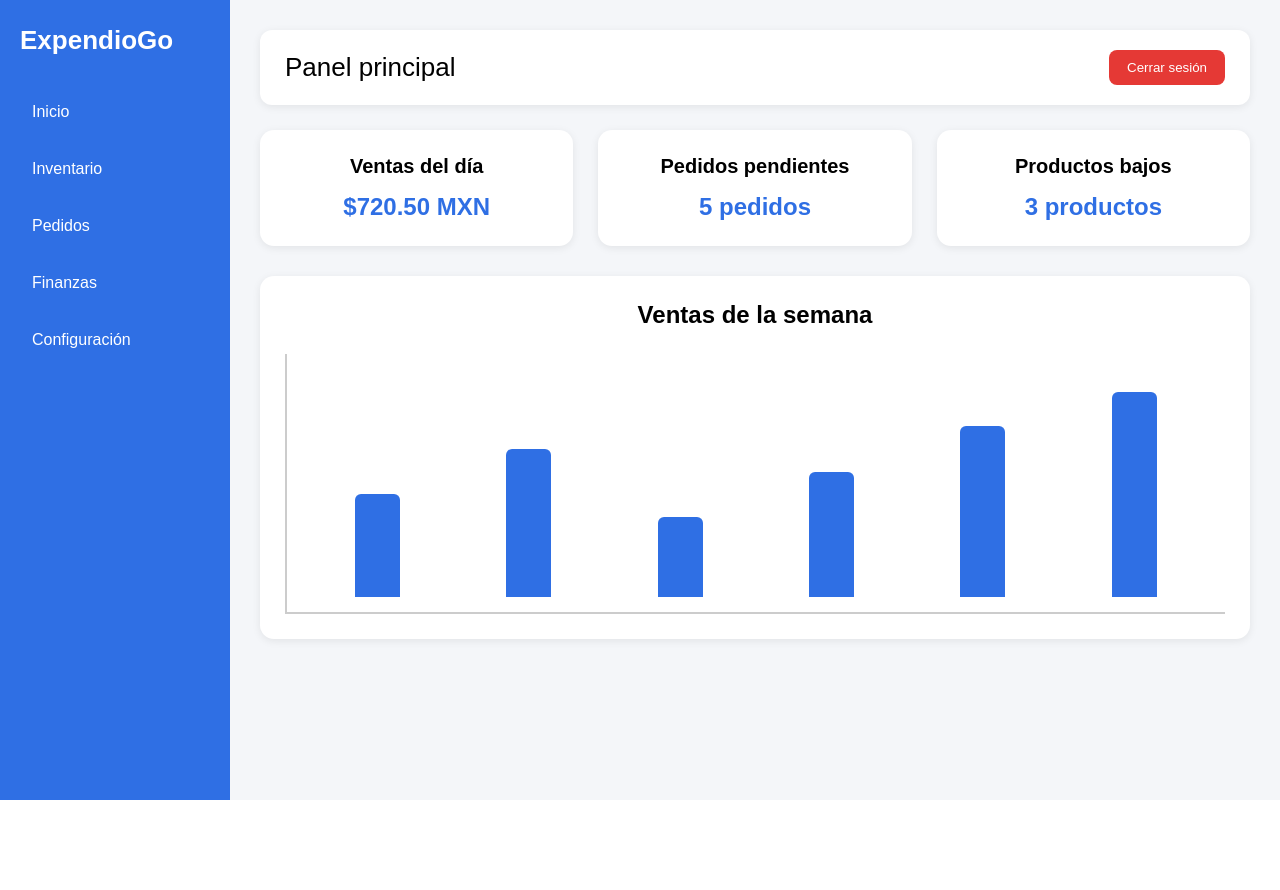
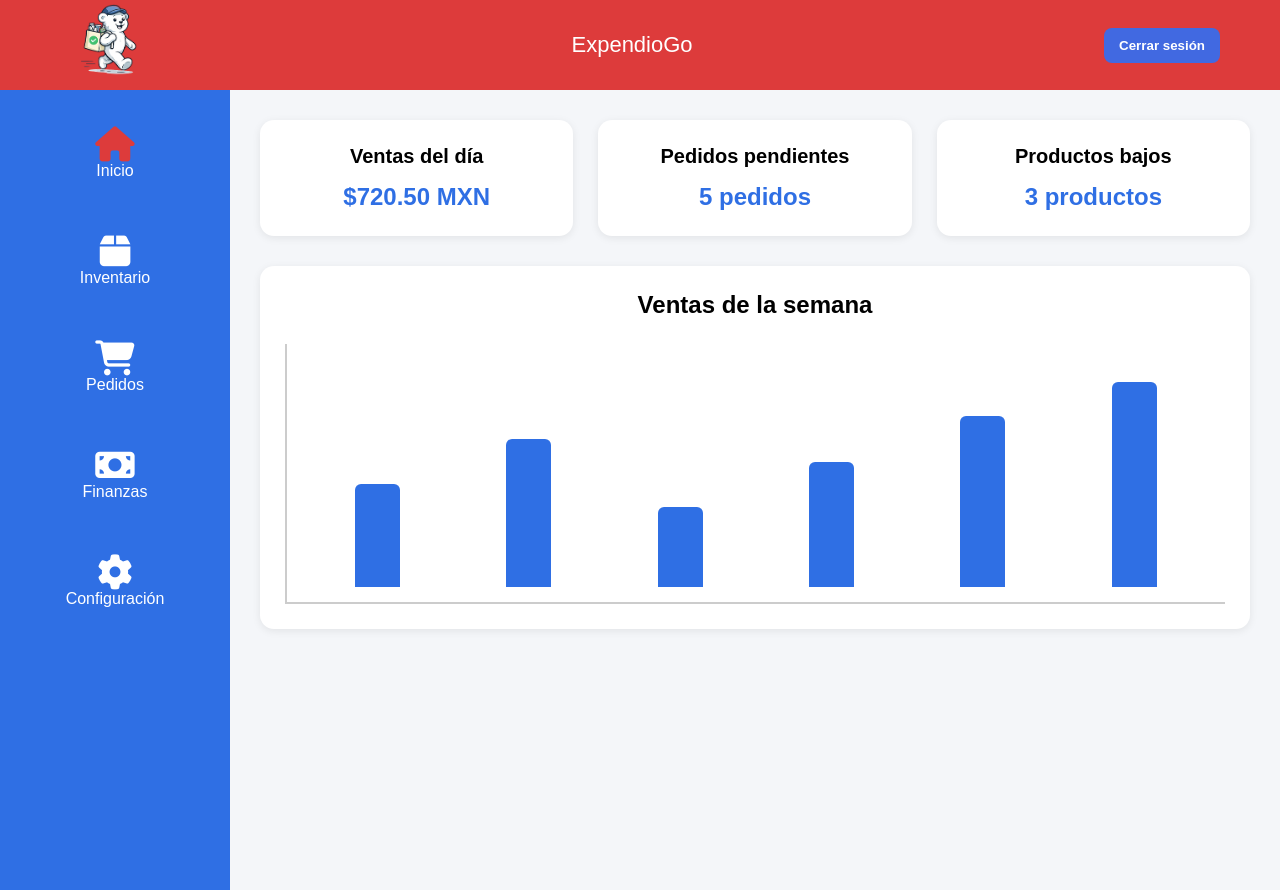
Before and after one commit to Esteban-Acevedo3992/ExpendioGo, a Django app: template templates/dashboard.html in a window 1280 px wide. Before the commit the page ends 800 px from the top, so only its background shows below. Run offline with Django 5.2, Linux system fonts and the light colour scheme; the template is opened without the code that fills it, so the values that code supplies are empty.

Commit message:
Se modifico la pagina principal y se agregaron img a las otras vistas

```diff
--- a/gestion/views.py
+++ b/gestion/views.py
@@ -62,7 +62,4 @@ def recuperar(request):
     return render(request, 'recuperar.html', {'mensaje': mensaje})
 
 def dashboard(request):
-    if 'cliente_id' not in request.session:
-        return redirect('login')
-    cliente = Cliente.objects.get(cliente_id=request.session['cliente_id'])
-    return render(request, 'dashboard.html', {'cliente': cliente})
+      return render(request, 'dashboard.html')
--- a/static/styles.css
+++ b/static/styles.css
@@ -3,6 +3,52 @@
   padding: 0;
   box-sizing: border-box;
   font-family: Arial, Helvetica, sans-serif;
+}
+
+.header {
+  width: 100%;
+  height: 90px;
+  background-color: #DD3B3B;
+  color: white;
+
+  display: flex;
+  justify-content: space-between;
+  align-items: center;
+
+  padding: 0 60px;
+  box-shadow: 0 2px 8px rgba(0,0,0,0.2);
+}
+
+.header .left {
+   display: flex;
+  align-items: center; /* 👈 centra verticalmente texto con la imagen */
+  gap: 10px;
+}
+
+
+.logo-header {
+  width: 100px;  /* tamaño del logo */
+  height: auto;
+  margin-top: 10px; /* 👈 baja el oso */
+}
+
+.header h1 {
+  font-size: 22px;
+  margin: 0;
+}
+
+.logout-btn {
+  background-color: #4169e1;
+  color: white;
+  border: none;
+  padding: 10px 15px;
+  border-radius: 8px;
+  cursor: pointer;
+  font-weight: bold;
+}
+
+.logout-btn:hover {
+  color: #ff0026;
 }
 
 body {
@@ -36,13 +82,15 @@ body {
 .logo-box {
   display: flex;
   justify-content: center;
-  margin-bottom: 10px;
+  margin-bottom: 20px;
 }
 
 .logo {
-  width: 95px;
+  width: 100px;   /* ajusta tamaño */
   height: auto;
 }
+
+
 
 h1 {
   font-size: 24px;
@@ -176,34 +224,31 @@ input {
   background-color: rgba(255, 255, 255, 0.2);
 }
 
+.sidebar nav {
+  display: flex;
+  flex-direction: column;
+  gap: 30px;
+}
+
+.sidebar a {
+  display: flex;
+  flex-direction: column;   /* icono arriba, texto abajo */
+  align-items: center;      /* centra horizontal */
+  justify-content: center;  /* centra vertical */
+  text-align: center;
+}
+
+.sidebar i {
+  font-size: 35px;
+}
+
+.sidebar i:hover {
+  color: #DD3B3B;
+}
+
 .content {
   flex: 1;
   padding: 30px;
-}
-
-.topbar {
-  background: white;
-  padding: 20px 25px;
-  border-radius: 12px;
-  display: flex;
-  justify-content: space-between;
-  align-items: center;
-  margin-bottom: 25px;
-  box-shadow: 0 2px 8px rgba(0,0,0,0.08);
-}
-
-.topbar h1 {
-  font-size: 26px;
-  margin: 0;
-}
-
-.topbar button {
-  border: none;
-  background-color: #e53935;
-  color: white;
-  padding: 10px 18px;
-  border-radius: 8px;
-  cursor: pointer;
 }
 
 .cards {
@@ -273,4 +318,6 @@ input {
   .cards {
     grid-template-columns: 1fr;
   }
+
+
 }
--- a/templates/dashboard.html
+++ b/templates/dashboard.html
@@ -1,31 +1,47 @@
-<!DOCTYPE html>
+{% load static %}
+<!DOCTYPE html >
 <html lang="es">
 <head>
   <meta charset="UTF-8">
   <meta name="viewport" content="width=device-width, initial-scale=1.0">
   <title>Panel - ExpendioGo</title>
-  <link rel="stylesheet" href="styles.css">
+  <link rel="stylesheet" href="{% static 'styles.css' %}">
+  <link rel="stylesheet" href="https://cdnjs.cloudflare.com/ajax/libs/font-awesome/6.5.0/css/all.min.css">
 </head>
+
+<header class="header">
+  <div class="logo-box">
+    <img src="{% static '_img/logo.png' %}" alt="Logo" class="logo-header">
+ </div>
+ <h1>ExpendioGo</h1>
+  <button class="logout-btn">Cerrar sesión</button>
+</header>
+
 <body>
 
   <div class="dashboard">
     <aside class="sidebar">
-      <h2>ExpendioGo</h2>
 
       <nav>
-        <a href="#">Inicio</a>
-        <a href="#">Inventario</a>
-        <a href="#">Pedidos</a>
-        <a href="#">Finanzas</a>
-        <a href="#">Configuración</a>
+        <a href="/dashboard/" class="{% if request.path == '/dashboard/' %}activo{% endif %}">
+          <i class="fas fa-house" style="color: #DD3B3B;"></i> Inicio
+        </a>
+        <a href="/dashboard/" class="{% if request.path == '/inventory/' %}activo{% endif %}">
+          <i class="fas fa-box"></i> Inventario
+        </a>
+        <a href="/dashboard/" class="{% if request.path == '/orders/' %}activo{% endif %}">
+          <i class="fas fa-shopping-cart"></i> Pedidos
+        </a>
+        <a href="/dashboard/" class="{% if request.path == '/finances/' %}activo{% endif %}">
+          <i class="fas fa-money-bill"></i>  Finanzas
+        </a>
+        <a href="/dashboard/" class="{% if request.path == '/settings/' %}activo{% endif %}">
+          <i class="fas fa-cog"></i> Configuración
+        </a>
       </nav>
     </aside>
 
     <main class="content">
-      <header class="topbar">
-        <h1>Panel principal</h1>
-        <button>Cerrar sesión</button>
-      </header>
 
       <section class="cards">
         <div class="info-card">
--- a/templates/recuperar.html
+++ b/templates/recuperar.html
@@ -13,7 +13,7 @@
     <section class="login-card">
 
       <div class="logo-box">
-        <img src="{% static '_img/logo.png' %}" alt="Logo ExpendioGo" class="logo">
+        <img src="{% static '_img/logo3.png' %}" alt="Logo ExpendioGo" class="logo">
       </div>
 
       <h1>Recuperar Contraseña</h1>
--- a/templates/registro.html
+++ b/templates/registro.html
@@ -13,7 +13,7 @@
     <section class="login-card">
 
       <div class="logo-box">
-        <img src="{% static '_img/logo.png' %}" alt="Logo ExpendioGo" class="logo">
+        <img src="{% static '_img/logo2.png' %}" alt="Logo ExpendioGo" class="logo">
       </div>
 
       <h1>Crear Cuenta</h1>
```
Also changed, not shown: mi_proyecto/settings.py (+13 -6 lines), static/_img/logo.png, static/_img/logo2.png (added), static/_img/logo3.png (added).
